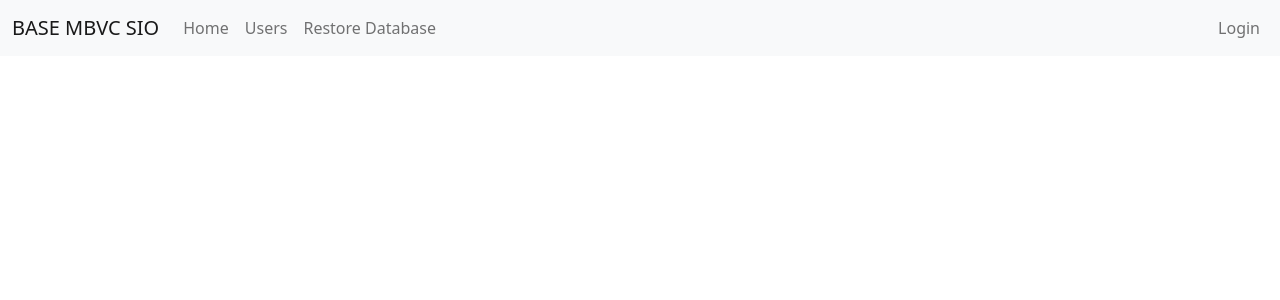
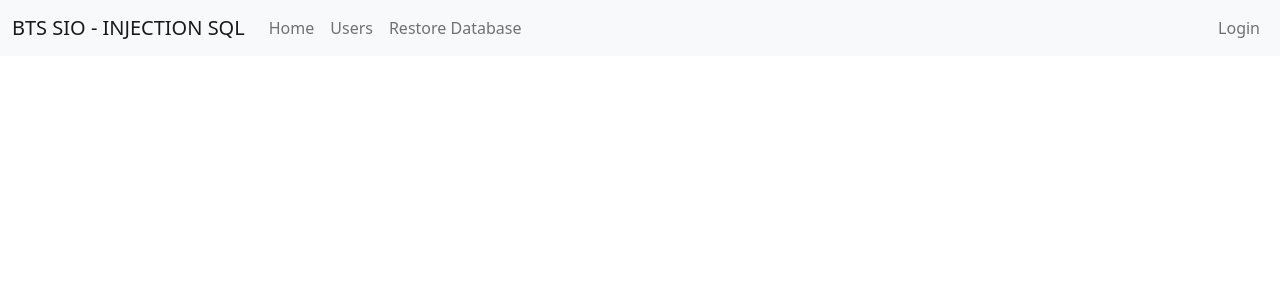
Before and after one commit to Elyahouri/bts-sio2-sql-injection, a PHP site: template app/templates/base.html.twig in a window 1280 px wide. Shown: the top 300 px of the page. Run offline with PHP 8.4, Linux system fonts and the light colour scheme; the template is opened without the code that fills it, so the values that code supplies are empty; some libraries are stand-ins or nearby versions.

Commit message:
Chanage app title #2

```diff
--- a/app/templates/base.html.twig
+++ b/app/templates/base.html.twig
@@ -10,7 +10,7 @@
 <body>
 <nav class="navbar navbar-expand-lg navbar-light bg-light">
     <div class="container-fluid">
-        <a class="navbar-brand" href="#">BASE MBVC SIO</a>
+        <a class="navbar-brand" href="#">BTS SIO - INJECTION SQL</a>
         <button class="navbar-toggler" type="button" data-bs-toggle="collapse" data-bs-target="#navbarNavDropdown"
                 aria-controls="navbarNavDropdown" aria-expanded="false" aria-label="Toggle navigation">
             <span class="navbar-toggler-icon"></span>
```
